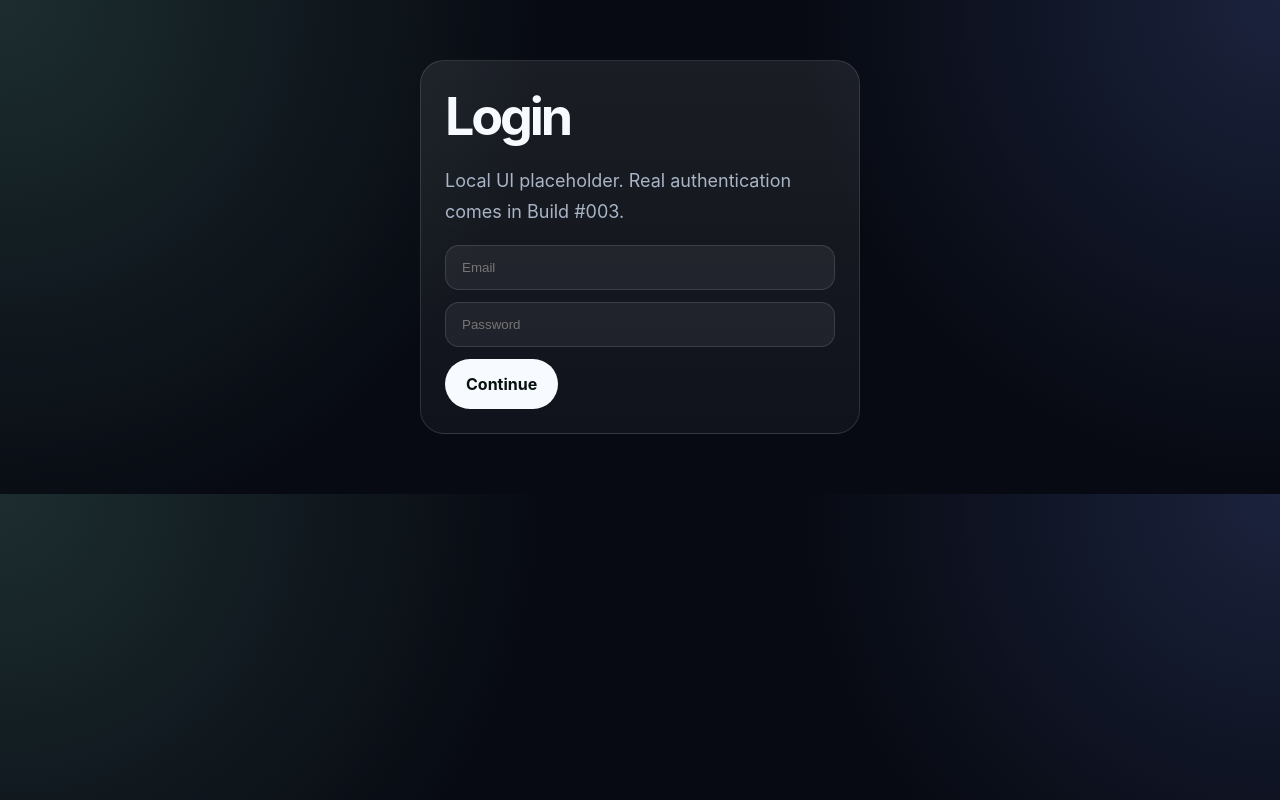
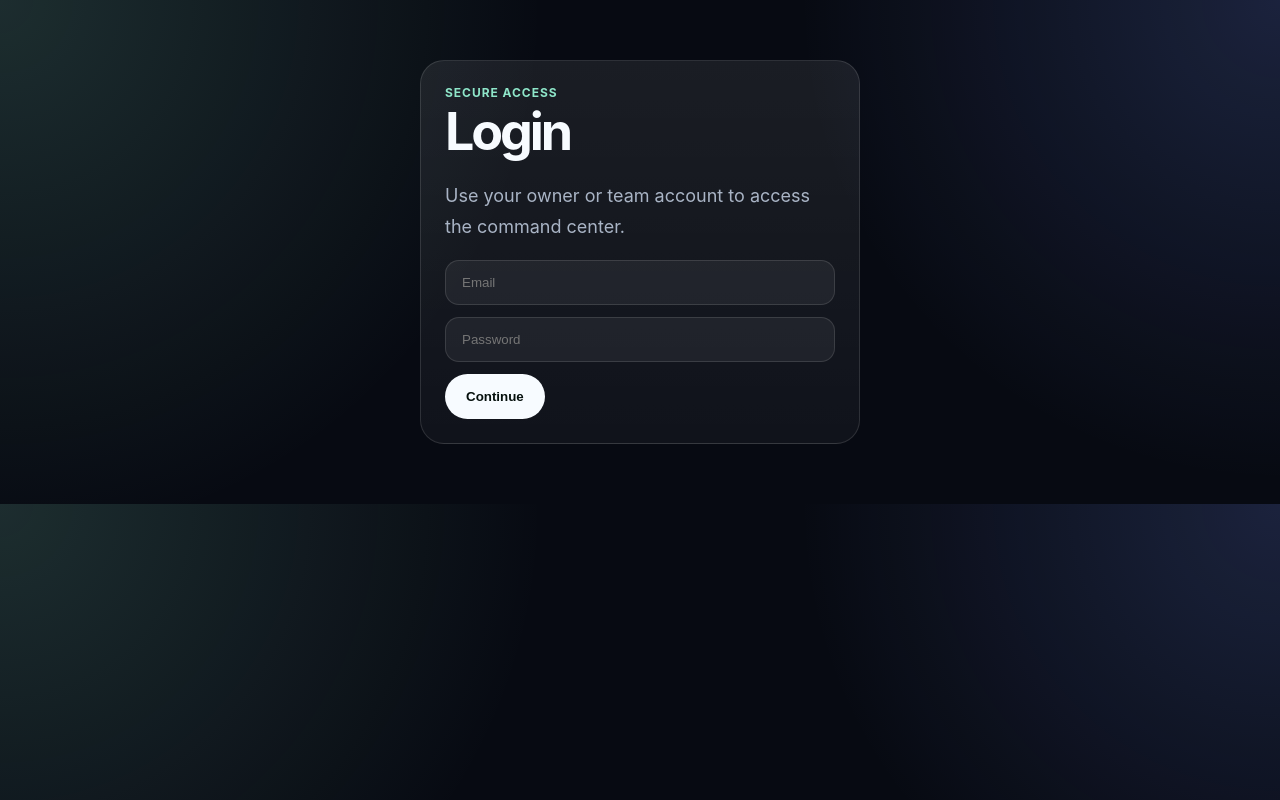
Before and after one commit to titusflorin27-web/autopilot-one, a Next.js app in the folder apps/web/: page /login in a window 1280 px wide. Built offline with nearby package versions, Linux system fonts and the light colour scheme; no server answers.

Commit message:
build 003 connect login page

```diff
--- a/apps/web/src/app/login/page.tsx
+++ b/apps/web/src/app/login/page.tsx
@@ -1,15 +1,9 @@
-import Link from "next/link";
+import { LoginForm } from "./LoginForm";
 
 export default function LoginPage() {
   return (
     <main className="container">
-      <section className="form card">
-        <h2>Login</h2>
-        <p>Local UI placeholder. Real authentication comes in Build #003.</p>
-        <input placeholder="Email" />
-        <input placeholder="Password" type="password" />
-        <Link href="/dashboard" className="button">Continue</Link>
-      </section>
+      <LoginForm />
     </main>
   );
 }
```
